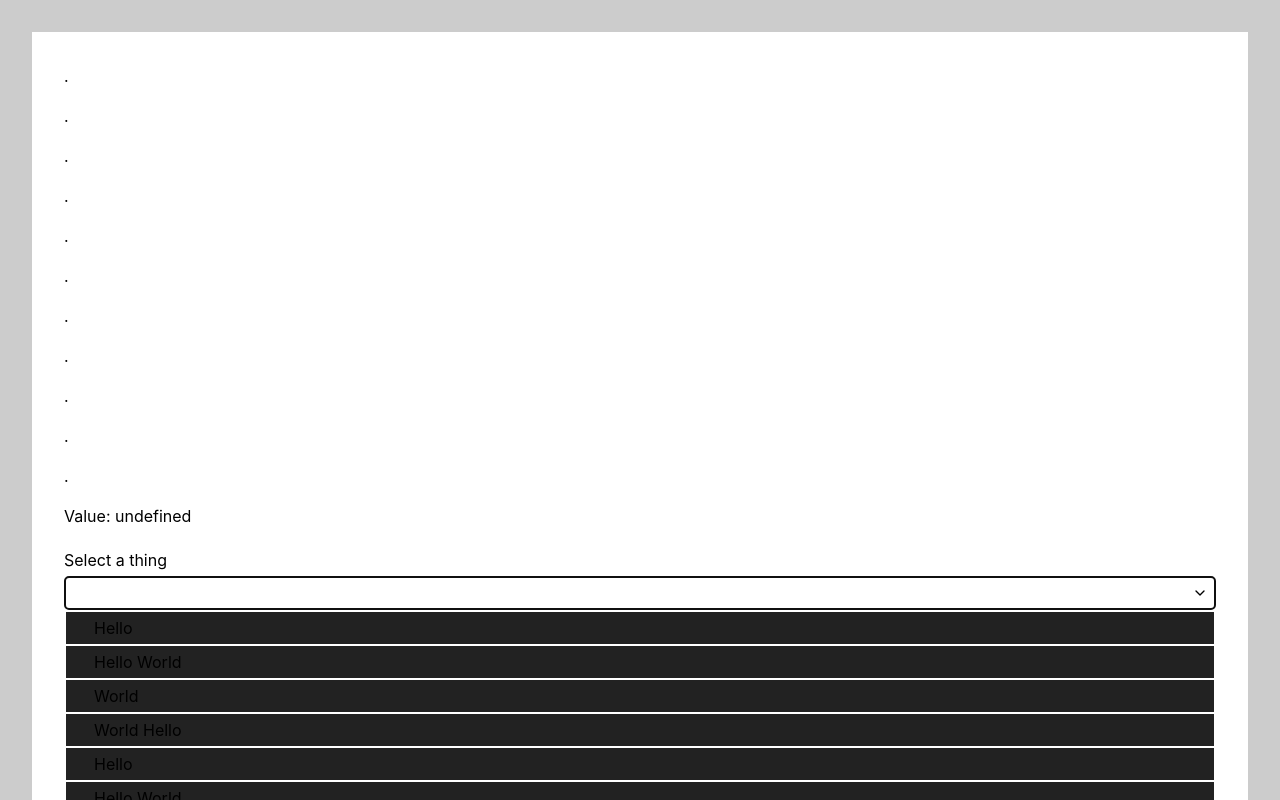
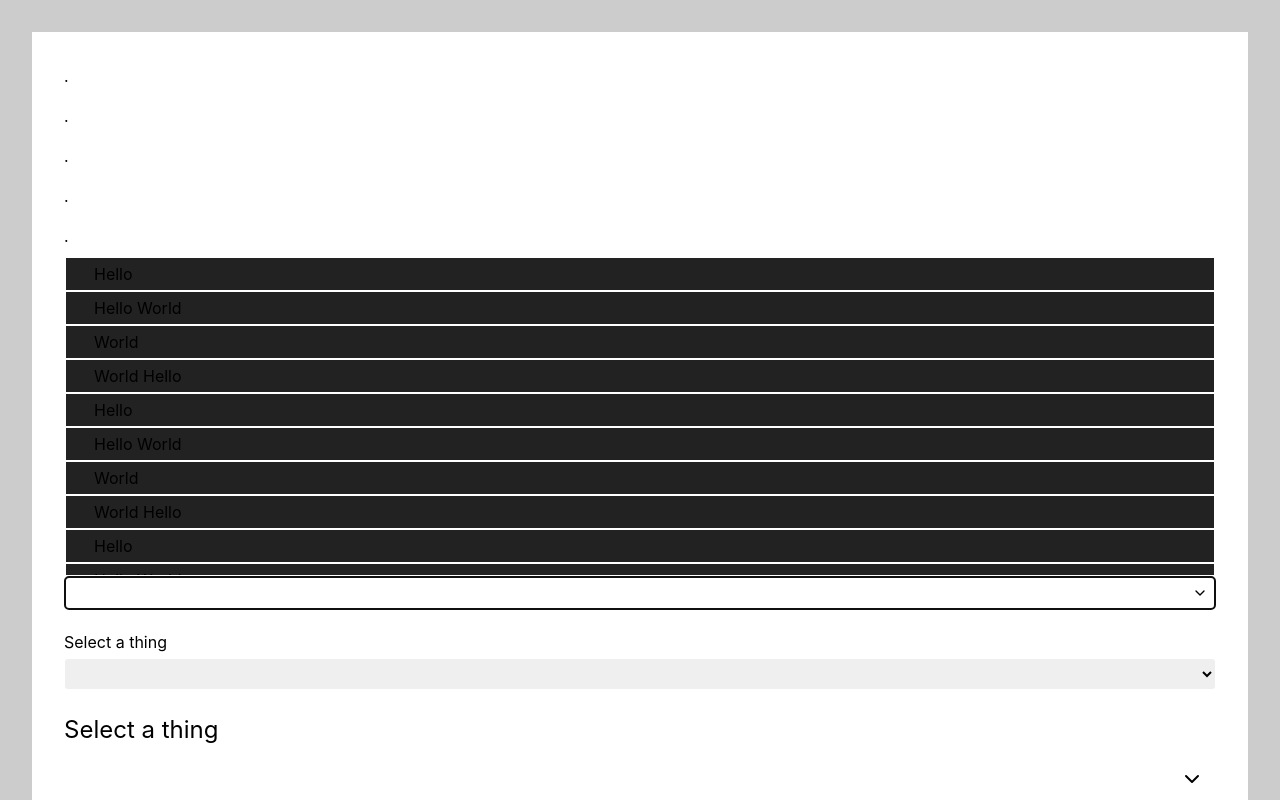
Before and after one commit to coxy2001/svelte-components, a Svelte app: page / in a window 1280 px wide. Both pictures are taken after a click on the button 640 px from the left and 593 px from the top of the page. Shown: the top 800 px of the page. Built offline with nearby package versions, Linux system fonts and the light colour scheme.

Commit message:
Listbox on top if input in bottom half of screen

```diff
--- a/src/components/Select.svelte
+++ b/src/components/Select.svelte
@@ -27,6 +27,7 @@
 
     let input: HTMLInputElement | undefined,
         open = false,
+        top = false,
         changed = false,
         highlightedIndex = -1;
 
@@ -69,6 +70,8 @@
             highlightedIndex = filteredItems.findIndex(
                 (item) => item.id === selectedItem?.id
             );
+            const inputHeight = input?.getBoundingClientRect().top ?? 0;
+            top = inputHeight / window.innerHeight > 0.5;
         } else if (!changed) {
             changed = true;
         }
@@ -173,7 +176,12 @@
     </button>
 
     {#if open}
-        <div id="{name}_listbox" class="combobox__listbox" role="listbox">
+        <div
+            id="{name}_listbox"
+            class="combobox__listbox"
+            class:combobox__listbox--top={top}
+            role="listbox"
+        >
             {#each filteredItems as item, i (item.id)}
                 {@const selected = item.id === selectedItem?.id}
                 {@const highlighted = i === highlightedIndex}
--- a/src/scss/combobox.scss
+++ b/src/scss/combobox.scss
@@ -18,7 +18,7 @@
         width: 100%;
         padding: 0.25em 3.5em 0.25em 0.75em;
         border: 1px solid #fff;
-        border-radius: 0.25rem;
+        border-radius: 0.25em;
 
         &--empty {
             padding: 0.25em 2em 0.25em 0.75em;
@@ -57,6 +57,10 @@
         border: 1px solid #fff;
         user-select: none;
         z-index: 1;
+
+        &--top {
+            bottom: 100%;
+        }
     }
 
     &__listbox-item {
```
